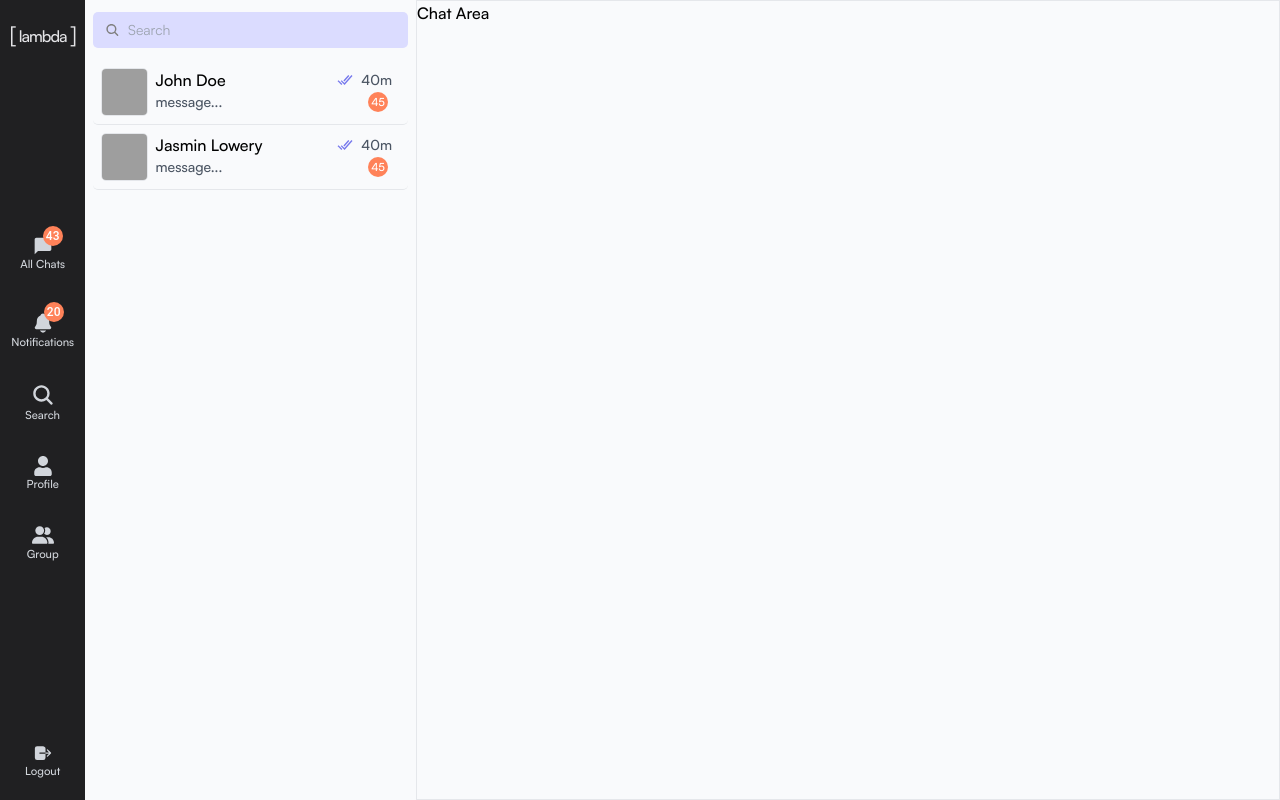
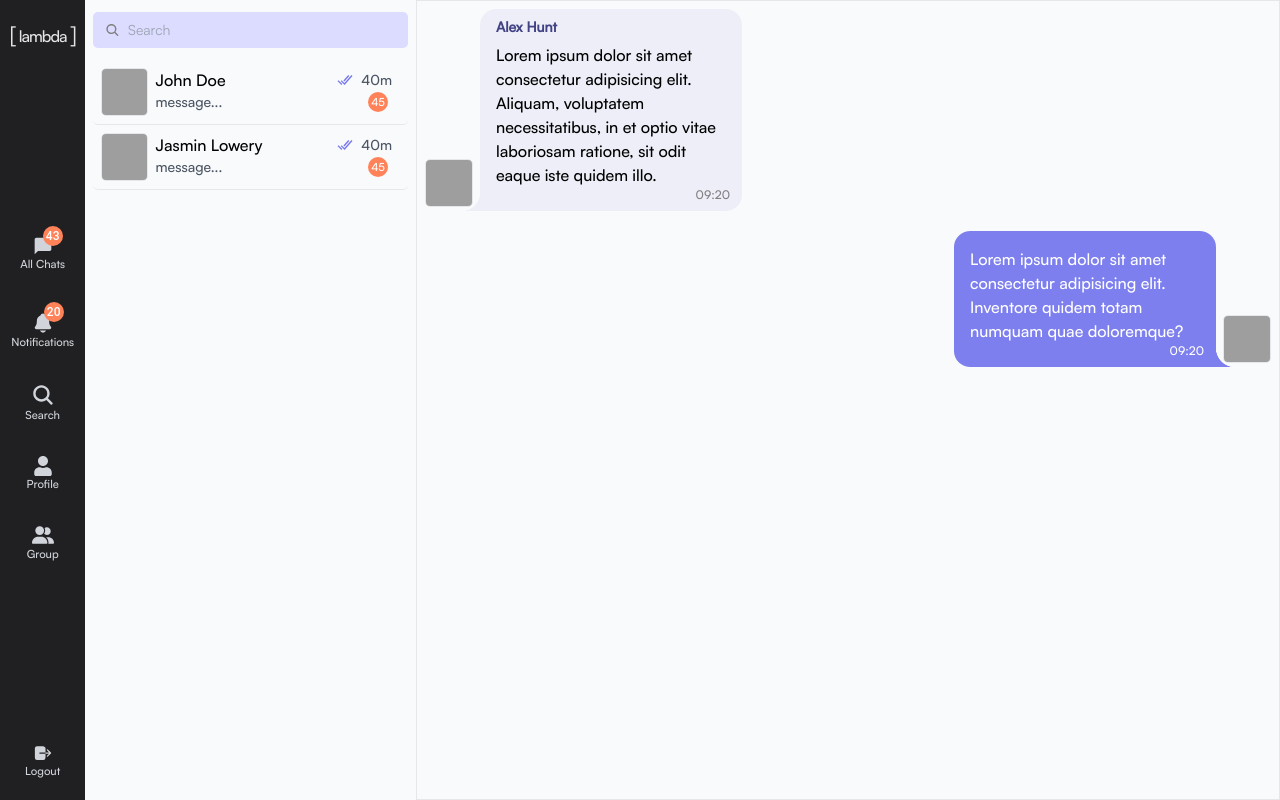
Before and after one commit to imdeeep/lambda, a Next.js app in the folder lambda/: page / in a window 1280 px wide. Built offline with nearby package versions, Linux system fonts and the light colour scheme; grey boxes are pictures that could not be loaded.

Commit message:
ChatAreaAdd

```diff
--- a/lambda/src/app/globals.css
+++ b/lambda/src/app/globals.css
@@ -1,74 +1 @@
-@tailwind base;
-@tailwind components;
-@tailwind utilities;
-
-@font-face {
-  font-family: "mainf";
-  src: url("../assets/Satoshi-Black.ttf");
-}
-
-@font-face {
-  font-family: "heading";
-  src: url("../assets/Satoshi-Bold.ttf");
-}
-
-@font-face {
-  font-family: "medium";
-  src: url("../assets/Satoshi-Medium.ttf");
-}
-
-@font-face {
-  font-family: "light";
-  src: url("../assets/Satoshi-Regular.ttf");
-}
-
-.mainf {
-  font-family: mainf;
-}
-.heading {
-  font-family: heading;
-}
-.medium {
-  font-family: medium;
-}
-.light {
-  font-family: light;
-}
-
-body {
-  /* background-color: #202022; */
-}
-
-.header-mobile {
-  display: none;
-}
-.footer-mobile{
-  display: none;
-}
-
-@media (max-width: 600px) {
-  .header-mobile {
-    display: flex;
-  }
-  .footer-mobile{
-    display: flex;
-  }
-  .leftsidebar{
-    display: none;
-  }
-  .arrow{
-    transform: scale(0.6);
-  }
-  .width100vw{
-    width: 100vw;
-  }
-}
-
-.loading-bar {
-  position: relative;
-}
-
-.progress {
-  width: 0;
-  transition: width 0.03s linear;
-}
+@tailwind base;@tailwind components;@tailwind utilities;@font-face{font-family:mainf;src:url("../assets/Satoshi-Black.ttf")}@font-face{font-family:heading;src:url("../assets/Satoshi-Bold.ttf")}@font-face{font-family:medium;src:url("../assets/Satoshi-Medium.ttf")}@font-face{font-family:light;src:url("../assets/Satoshi-Regular.ttf")}.mainf{font-family:mainf}.heading{font-family:heading}.medium{font-family:medium}.light{font-family:light}.footer-mobile,.header-mobile{display:none}@media (max-width:600px){.footer-mobile,.header-mobile{display:flex}.leftsidebar{display:none}.arrow{transform:scale(.6)}.width100vw{width:100vw}}.loading-bar{position:relative}.progress{width:0;transition:width 30ms linear}.bubble{--r:1em;--t:1.2em;max-width:300px;padding:1em;border-inline:var(--t) solid #0000;border-radius:calc(var(--r) + var(--t))/var(--r);mask:radial-gradient(100% 100% at var(--_p) 0,#0000 99%,#009456 102%) var(--_p) 100%/var(--t) var(--t) no-repeat,linear-gradient(#000 0 0) padding-box}.left{--_p:0;border-bottom-left-radius:0 0;place-self:start;background-color:#eeeef8;color:#000}.right{--_p:100%;border-bottom-right-radius:0 0;place-self:end;background-color:#7d7fee;color:#fff}
--- a/lambda/src/app/page.js
+++ b/lambda/src/app/page.js
@@ -3,6 +3,7 @@ import Grid from "@mui/material/Grid";
 import ChatList from "@/shared/ChatList";
 import { sampleChats } from "@/shared/sampleData";
 import Head from "next/head";
+import ChatArea from "@/shared/ChatArea";
 
 const page = () => {
   return (
@@ -29,7 +30,7 @@ const page = () => {
         sx={{ display: { xs: "none", md: "block" } }}
         className="bg-[#F9FAFC] lg:border lg:border"
       >
-        <div>Chat Area</div>
+        <ChatArea/>
       </Grid>
     </>
   );
--- a/lambda/src/components/LoadingScreen.jsx
+++ b/lambda/src/components/LoadingScreen.jsx
@@ -26,7 +26,7 @@ const LoadingScreen = () => {
     }, []);
 
     return (
-        <div className="flex items-center justify-center h-[100vh] bg-[#202022] text-white">
+        <div className="flex items-center justify-center min-h-screen bg-[#202022] text-white">
             <div className="flex flex-col items-center">
                 <div className="logo mb-1">
                     <Image src={logo} alt="Logo" width={100} height={100} className="animate-shimmer" />
--- /dev/null
+++ b/lambda/src/shared/ChatArea.jsx
@@ -0,0 +1,50 @@
+import React from "react";
+
+const ChatArea = () => {
+  return (
+    <>
+    <div className="p-2">
+      <div className="flex relative">
+        <div className="w-12 h-12 overflow-hidden border rounded-[5px] absolute bottom-1">
+          <img
+            src="https://img.freepik.com/free-photo/young-female-model-portrait_23-2149084889.jpg"
+            className="object-cover w-full h-full align-middle"
+            alt="Alex Hunt"
+          />
+        </div>
+        <div className="bubble left relative ml-9">
+          <p className="text-[#424384] text-sm font-semibold mt-[-0.5rem] mb-[0.4rem]">
+            Alex Hunt
+          </p>
+          <p className="mb-2">
+            Lorem ipsum dolor sit amet consectetur adipisicing elit. Aliquam, voluptatem necessitatibus, in et optio vitae laboriosam ratione, sit odit eaque iste quidem illo.
+          </p>
+          <p className="absolute text-xs right-3 text-[#827F80] bottom-2">
+            09:20
+          </p>
+        </div>
+      </div>
+
+      <div className="flex relative justify-end mt-5">
+        <div className="bubble right relative mr-9">
+          <p className="mb-2">
+            Lorem ipsum dolor sit amet consectetur adipisicing elit. Inventore quidem totam numquam quae doloremque?
+          </p>
+          <p className="absolute text-xs right-3 bottom-2">
+            09:20
+          </p>
+        </div>
+        <div className="w-12 h-12 overflow-hidden border rounded-[5px] absolute bottom-1 right-0">
+          <img
+            src="https://img.freepik.com/free-photo/portrait-beautiful-mature-blonde-bearded-guy-with-trendy-hairdo-casual-grey-shirt-smiling_176420-15741.jpg?size=626&ext=jpg&ga=GA1.1.2116175301.1719100800&semt=ais_user"
+            className="object-cover w-full h-full align-middle"
+            alt="John Doe"
+          />
+        </div>
+      </div>
+      </div>
+    </>
+  );
+};
+
+export default ChatArea;
```
